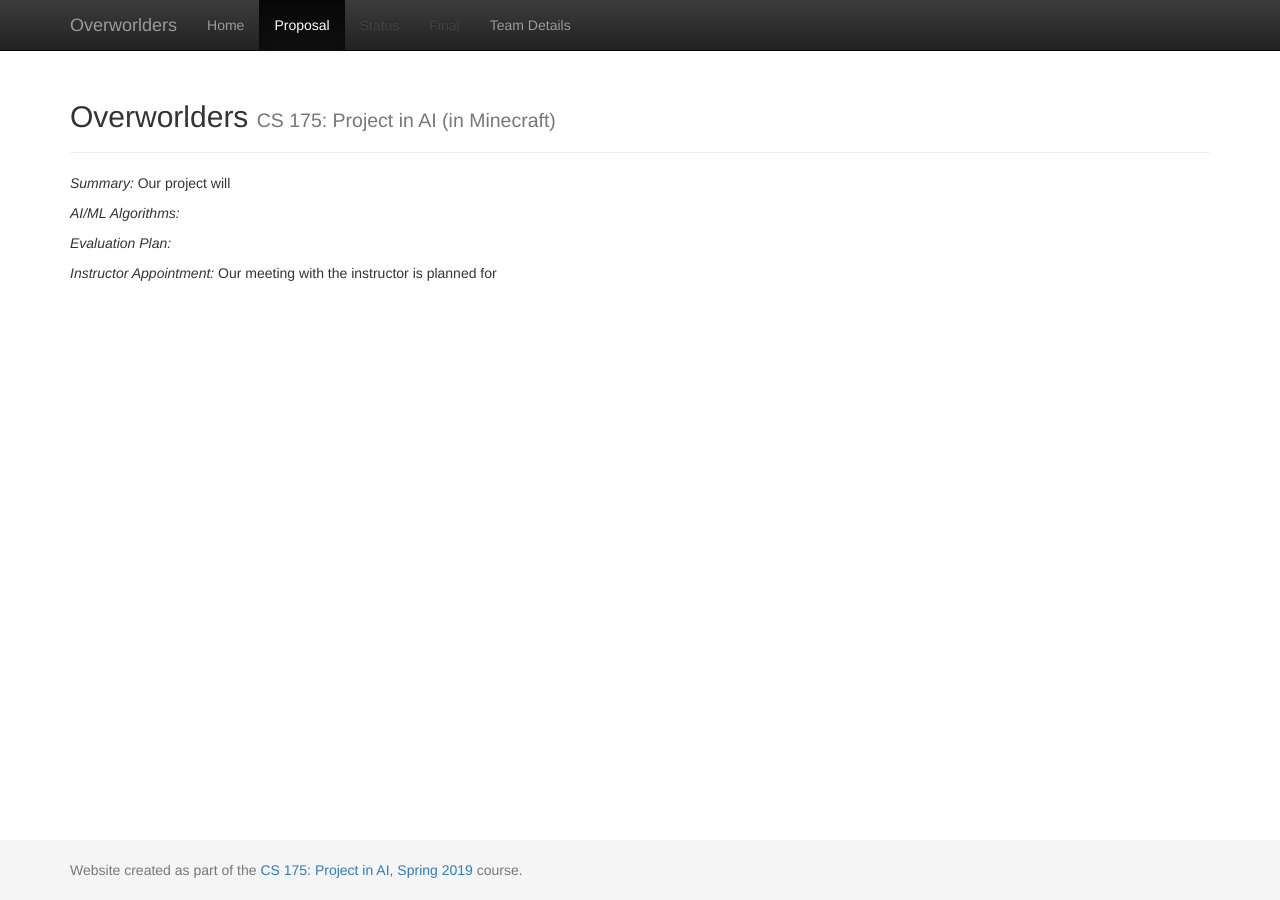
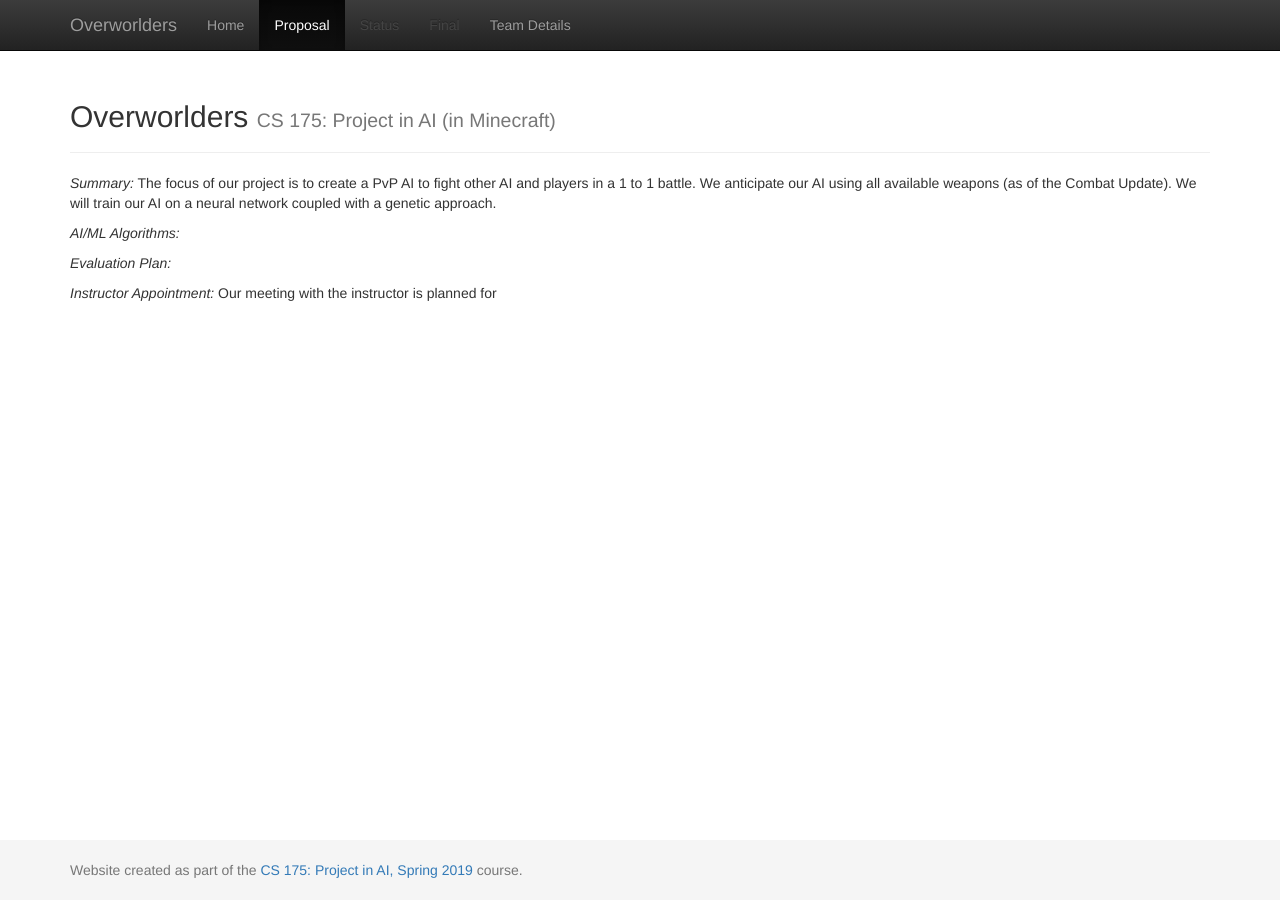
Before and after one commit to kavane12/Overworlders, a Jekyll site: the page built from docs/proposal.md, in a window 1280 px wide. Built offline with Jekyll 4.4.1, drawn with Linux system fonts in a browser that asks for light colours.

Commit message:
Update proposal.md

```diff
--- a/docs/proposal.md
+++ b/docs/proposal.md
@@ -4,7 +4,7 @@ title:	Proposal
 ---
 
 _Summary:_
-	Our project will
+	The focus of our project is to create a PvP AI to fight other AI and players in a 1 to 1 battle. We anticipate our AI using all available weapons (as of the Combat Update). We will train our AI on a neural network coupled with a genetic approach.
 
 _AI/ML Algorithms:_
 
```
